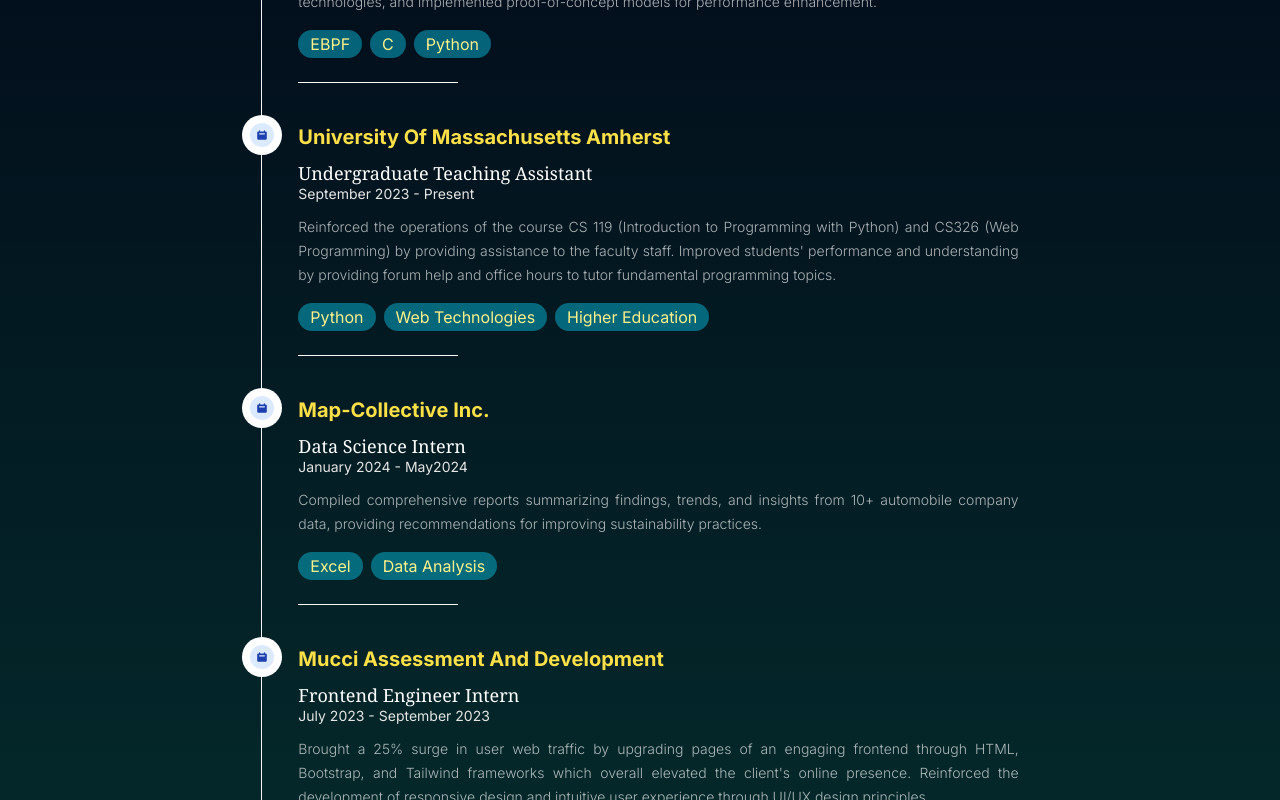
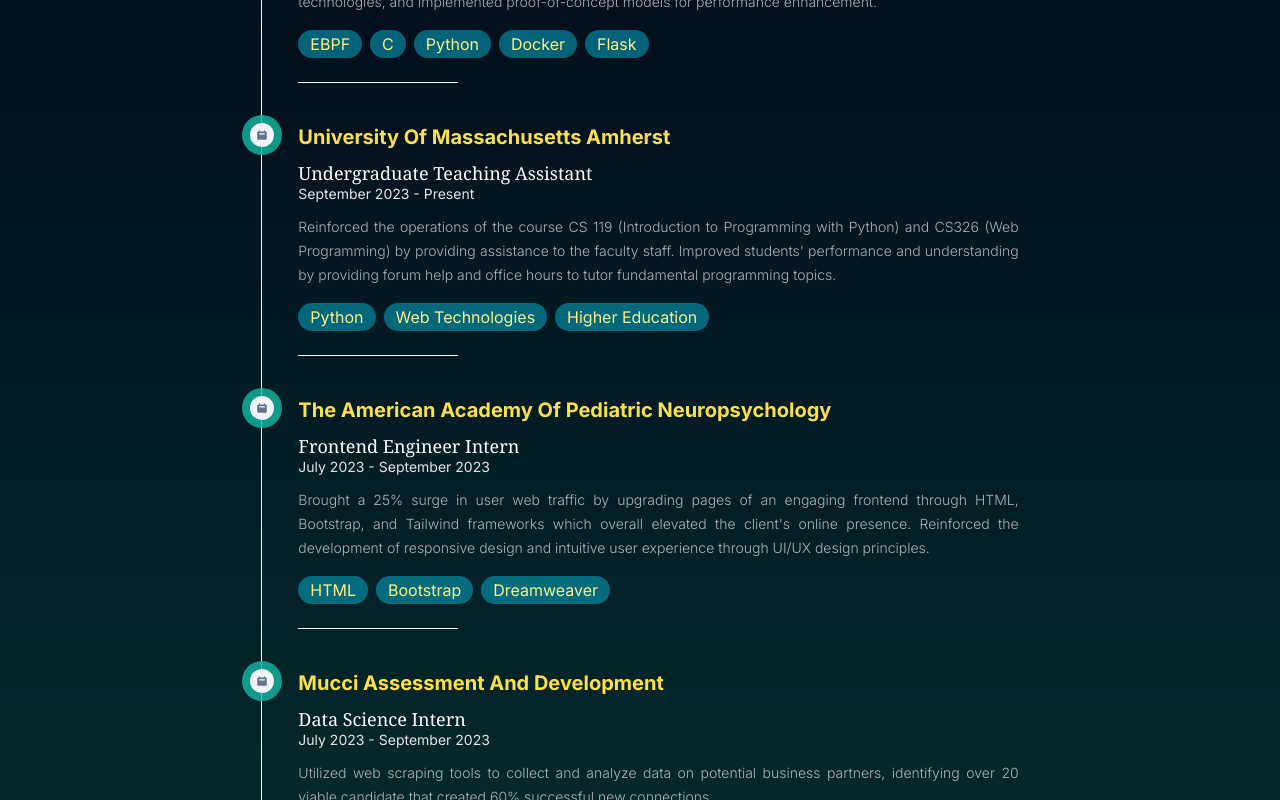
Before and after one commit to faizfrds/portfolio-v2, a Next.js app: page / in a window 1280 px wide. Shown: the part 1880-2680 px from the top of the page. Built offline with nearby package versions, Linux system fonts and the light colour scheme.

Commit message:
-10px stars

```diff
--- a/app/globals.css
+++ b/app/globals.css
@@ -156,14 +156,14 @@
   }
 }
 #star:nth-child(1){
-  top: 0;
+  top: -10px;
   right: 10px;
   left: initial;
   animation-delay: 0s;
   animation-duration: 1.7s;
 }
 #star:nth-child(2){
-  top: 0;
+  top: -10px;
   right: 500px;
   left: initial;
   animation-delay: 0.2s;
@@ -177,21 +177,21 @@
   animation-duration: 2.4s;
 }
 #star:nth-child(4){
-  top: 0;
+  top: -10px;
   right: 180px;
   left: initial;
   animation-delay: 0.5s;
   animation-duration: 2.5s;
 }
 #star:nth-child(5){
-  top: 0;
+  top: -10px;
   right: 800px;
   left: initial;
   animation-delay: 0.7s;
   animation-duration: 2.8s;
 }
 #star:nth-child(6){
-  top: 0;
+  top: -10px;
   right: 600px;
   left: initial;
   animation-delay: 1.1s;
--- a/app/projects/page.tsx
+++ b/app/projects/page.tsx
@@ -25,7 +25,7 @@
       title: "XDN Project",
       description:
         "Method to capture state differences to allow replication of applications. Provides alternatives to current CDN technologies.",
-      tools: ["eBPF", "C", "Python", "Kernel"],
+      tools: ["eBPF", "C", "Python", "Flask", "Docker"],
       github: "https://github.com/faizfrds/solopack",
     },
     {
--- a/components/Experiences.tsx
+++ b/components/Experiences.tsx
@@ -8,7 +8,7 @@
     title: "Research Intern",
     date: "June 2024 - Present",
     desc: "Conducted in-depth research on eBPF to capture state differences in applications, aimed at advancing CDN technologies, and implemented proof-of-concept models for performance enhancement.",
-    tools: ["eBPF", "C", "Python"],
+    tools: ["eBPF", "C", "Python", "Docker", "Flask"],
   },
   {
     url: "https://www.umass.edu/",
@@ -18,21 +18,29 @@
     desc: "Reinforced the operations of the course CS 119 (Introduction to Programming with Python) and CS326 (Web Programming) by providing assistance to the faculty staff. Improved students' performance and understanding by providing forum help and office hours to tutor fundamental programming topics.",
     tools: ["python", "web technologies", "higher education"],
   },
+  // {
+  //   url: "https://www.mapcollective.com/",
+  //   company: "map-collective inc.",
+  //   title: "data science intern",
+  //   date: "january 2024 - may2024",
+  //   desc: "Compiled comprehensive reports summarizing findings, trends, and insights from 10+ automobile company data, providing recommendations for improving sustainability practices.",
+  //   tools: ["Excel", "data analysis"],
+  // },
   {
-    url: "https://www.mapcollective.com/",
-    company: "map-collective inc.",
-    title: "data science intern",
-    date: "january 2024 - may2024",
-    desc: "Compiled comprehensive reports summarizing findings, trends, and insights from 10+ automobile company data, providing recommendations for improving sustainability practices.",
-    tools: ["Excel", "data analysis"],
+    url: "https://mucciassessment.com/",
+    company: "The American Academy of Pediatric Neuropsychology",
+    title: "Frontend Engineer Intern",
+    date: "July 2023 - September 2023",
+    desc: "Brought a 25% surge in user web traffic by upgrading pages of an engaging frontend through HTML, Bootstrap, and Tailwind frameworks which overall elevated the client's online presence. Reinforced the development of responsive design and intuitive user experience through UI/UX design principles.",
+    tools: ["HTML", "Bootstrap", "Dreamweaver"],
   },
   {
     url: "https://mucciassessment.com/",
     company: "Mucci Assessment and Development",
-    title: "Frontend Engineer Intern",
+    title: "Data Science Intern",
     date: "July 2023 - September 2023",
-    desc: "Brought a 25% surge in user web traffic by upgrading pages of an engaging frontend through HTML, Bootstrap, and Tailwind frameworks which overall elevated the client's online presence. Reinforced the development of responsive design and intuitive user experience through UI/UX design principles",
-    tools: ["HTML", "Bootstrap", "Dreamweaver"],
+    desc: "Utilized web scraping tools to collect and analyze data on potential business partners, identifying over 20 viable candidate that created 60% successful new connections.",
+    tools: ["Web Scraper", "Phantombuster", "Excel"],
   },
 ];
 
@@ -93,10 +101,10 @@
           <ol className="relative border-l border-gray-100 dark:border-gray-700 text-justify">
             {experiences.map((exp, index) => (
               <li key={index} className="mb-10 ml-5">
-                <span className="absolute flex items-center justify-center w-6 h-6 bg-blue-100 rounded-full -left-3 ring-8 ring-white dark:ring-gray-900 dark:bg-emerald-700">
+                <span className="absolute flex items-center justify-center w-6 h-6 bg-slate-100 rounded-full -left-3 ring-8 ring-teal-500/80">
                   <svg
                     aria-hidden="true"
-                    className="w-3 h-3 text-blue-800 dark:text-blue-300"
+                    className="w-3 h-3 text-slate-500"
                     fill="currentColor"
                     viewBox="0 0 20 20"
                     xmlns="httpwww.w3.org/2000/svg"
--- a/components/Projects.tsx
+++ b/components/Projects.tsx
@@ -24,7 +24,7 @@
     name: "XDN Benchmark",
     desc: "An approach used to capture state differences and replicate applications, paving the way for advancing current CDN technologies.",
     url: "",
-    tools: ["eBPF", "Docker", "Python"],
+    tools: ["eBPF", "C", "Python","Flask"],
   },
 ];
 
```
